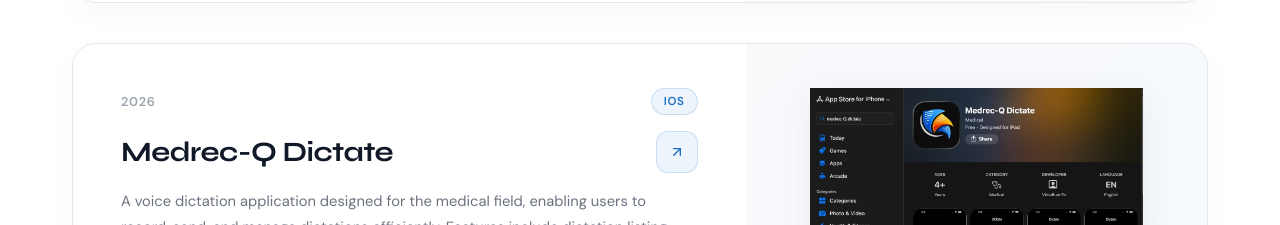
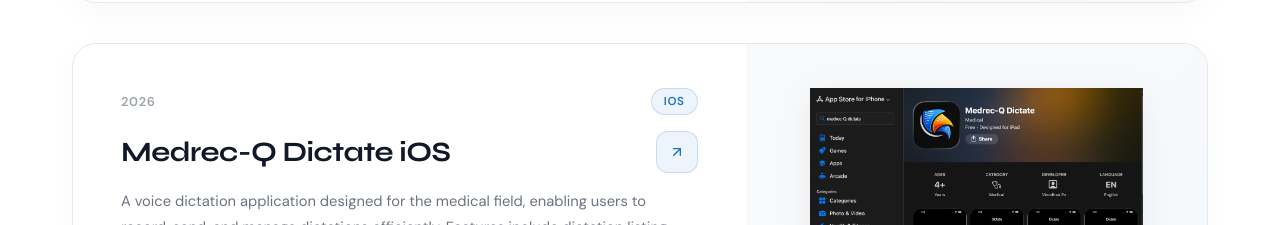
Before and after one commit to ananthu-dev224/enovix, a Next.js app: page / in a window 1280 px wide. Shown: the part 3261-3486 px from the top of the page. Built offline with nearby package versions, Linux system fonts and the light colour scheme.

Commit message:
Redesign  Works section

```diff
--- a/components/Works.tsx
+++ b/components/Works.tsx
@@ -22,7 +22,7 @@ const projects = [
   },
   {
     id: 2,
-    title: 'Medrec-Q Dictate',
+    title: 'Medrec-Q Dictate iOS',
     category: 'iOS',
     tags: ['Flutter', 'Hive', 'API Integration', 'Appstore'],
     description:
```
